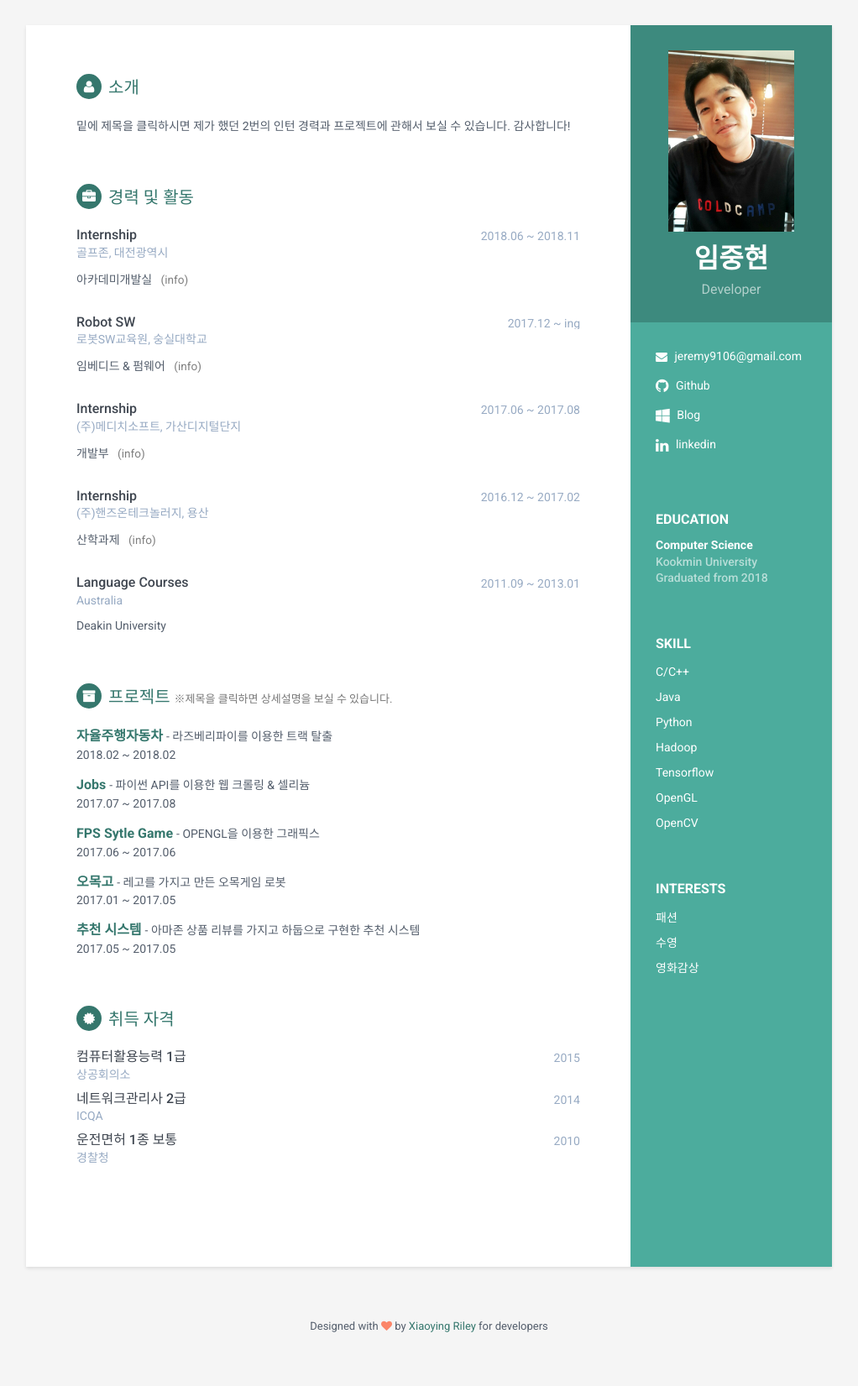
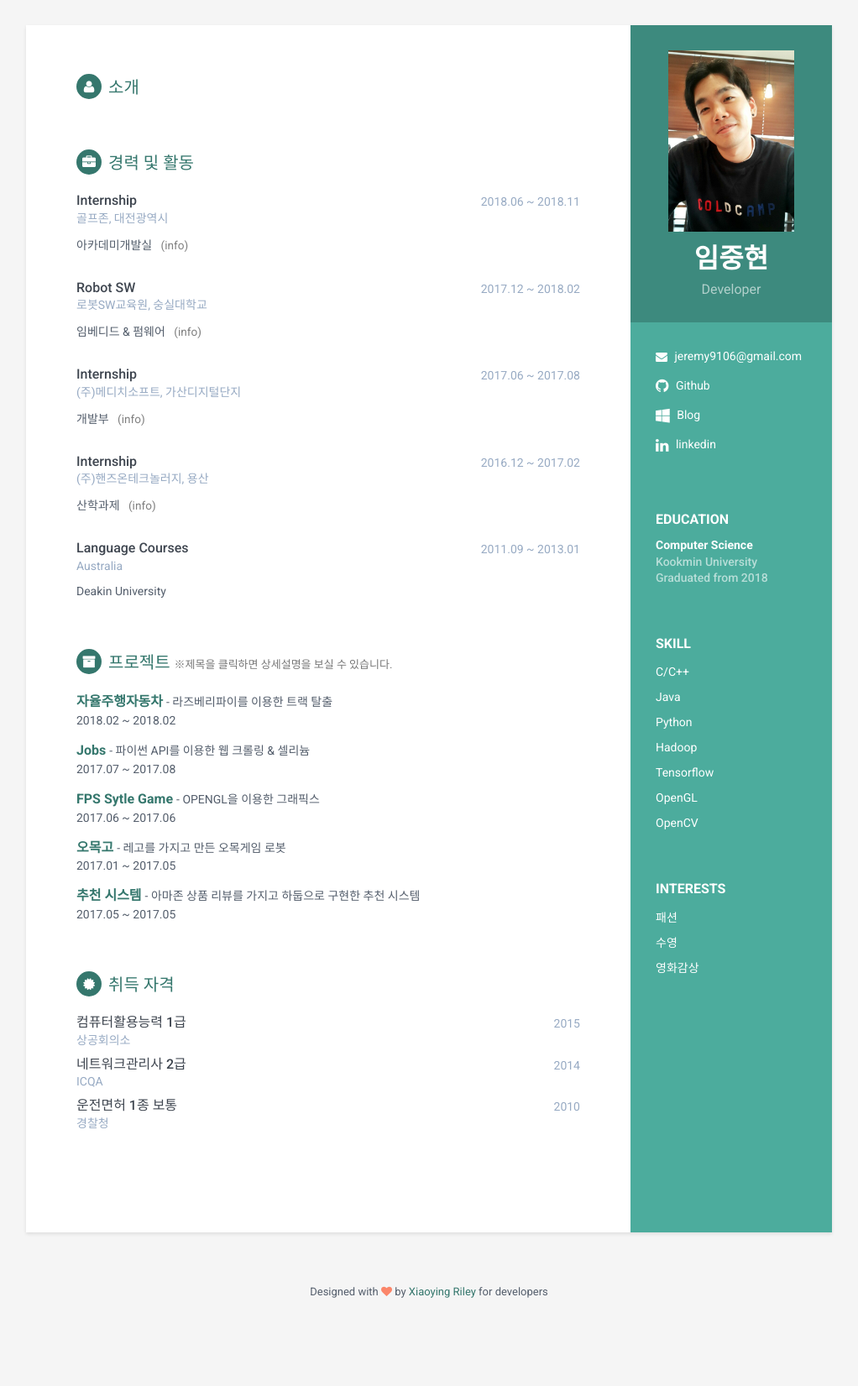
Before and after one commit to rim0621/rim0621.github.io, a Jekyll site: the page index.html, which Jekyll copies as it is, in a window 1280 px wide. Shown: the whole page at 84% size, without its empty margins (129-1151 px from the left). Built offline with Jekyll 4.4.1, drawn with Linux system fonts in a browser that asks for light colours; after the commit the page ends 1610 px from its top, so only the background shows below that.

Commit message:
2018-12-03

```diff
--- a/index.html
+++ b/index.html
@@ -116,10 +116,9 @@
       <section class="section summary-section">
         <h2 class="section-title"><i class="fa fa-user"></i>소개 </h2>
         <div class="summary">
-          <p>
-            밑에 제목을 클릭하시면 제가 했던 2번의 인턴 경력과 프로젝트에 관해서 보실 수 있습니다. 감사합니다!
-          </p>
+         <p>
 
+         </p>
         </div>
         <!--//summary-->
       </section>
@@ -158,7 +157,18 @@
                                 <div class="panel-heading">what to do</div>
                                 <div class="panel-body">
                                   <ul class="normal">
-                                    <li> ing </li>
+                                    <li> IMU(9DOF)센서를 통해 각도와 실시간 그래프 시뮬레이터</li>
+                                    <p></p>
+                                    <p>개발스펙: C++, openGL, 행렬연산라이브러리 <p>
+                                    <p>1. raw data 캘리브레이션</p>
+                                    <p>2. 캘리된 데이터를 LPF(low pass filter), HPF(high pass filter)를 통해 잡음 제거</p>
+                                    <p>3. Madgwick Filter(output:쿼터니언)</p>
+                                    <p>4. 쿼터니언을 회전행렬로 변환 후 오일러각으로 변경</p>
+
+                                    <li> 실제 IMU를 사용하는 프로그램(자세 측정)에 적용하고 기존 코드 분석 및 수정</li>
+                                    <p></p>
+                                    <p>1. MFC 코드 수정 </p>
+                                    <p>2. .dll 파일 생성 코드 수정 </p>
                                   </ul>
                                 </div>
                               </div>
@@ -179,7 +189,7 @@
           <div class="meta">
             <div class="upper-row">
               <h3 class="job-title">Robot SW</h3>
-              <div class="time">2017.12 ~ ing</div>
+              <div class="time">2017.12 ~ 2018.02</div>
             </div>
             <!--//upper-row-->
             <div class="company">로봇SW교육원, 숭실대학교 </div>
@@ -205,7 +215,7 @@
                         <div class="panel-heading">what to do</div>
                         <div class="panel-body">
                           <ul class="normal">
-                            <p>기관 : 로봇산업진흥원에서 지원하고 광운대학교에서 운영하는 로봇 서비스 오픈 아카데미</p>
+                            <p>기관 : 로봇 서비스 오픈 아카데미</p>
                             <p>1.라즈베리파이</p>
                             <li>리눅스 기본</li>
                             <li>센서 사용 및 GPIO 제어</li>
@@ -226,7 +236,7 @@
                             <br></br>
                             <p>4.프로젝트</p>
                             <li>라즈베리파이를 이용한 자율주행 자동차</li>
-                            <li>매트랩과 터틀봇을 이용한(ing)</li>
+
                           </ul>
                         </div>
                       </div>
```
